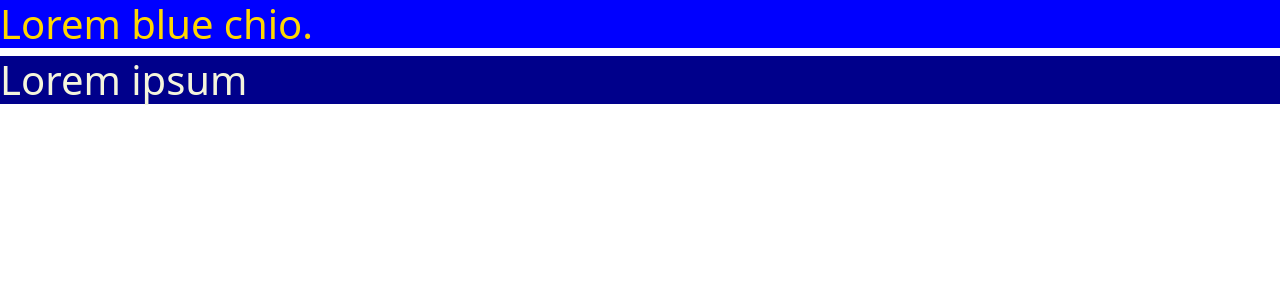
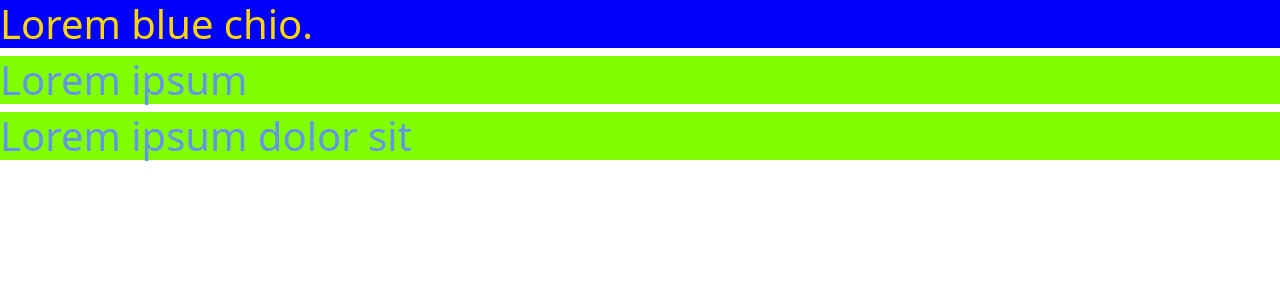
Before and after one commit to laehwani/reactHwani, a React (Create React App) app: page / in a window 1280 px wide. Shown: the top 300 px of the page. Built offline with nearby package versions, Linux system fonts and the light colour scheme.

Commit message:
react 보통의 css파일 사용시 클래스명이 중복될 수 있음

```diff
--- a/src/App.js
+++ b/src/App.js
@@ -1,12 +1,14 @@
 import { MyComp } from "./Comp/MyComp";
 import { MyBox } from "./Comp/MyBox";
 import "../src/style/style1.css";
+import { MyContainer } from "./Comp/MyContainer";
 
 function App() {
   return (
     <>
       <MyComp />
       <MyBox />
+      <MyContainer />
     </>
   );
 }
--- /dev/null
+++ b/src/Comp/MyContainer.js
@@ -0,0 +1,8 @@
+import "../style/style2.css";
+export function MyContainer() {
+  return (
+    <div>
+      <h1 className="boxClass">Lorem ipsum dolor sit</h1>
+    </div>
+  );
+}
--- /dev/null
+++ b/src/style/style2.css
@@ -0,0 +1,4 @@
+.boxClass{
+  color: cornflowerblue;
+  background: chartreuse;
+}
```
